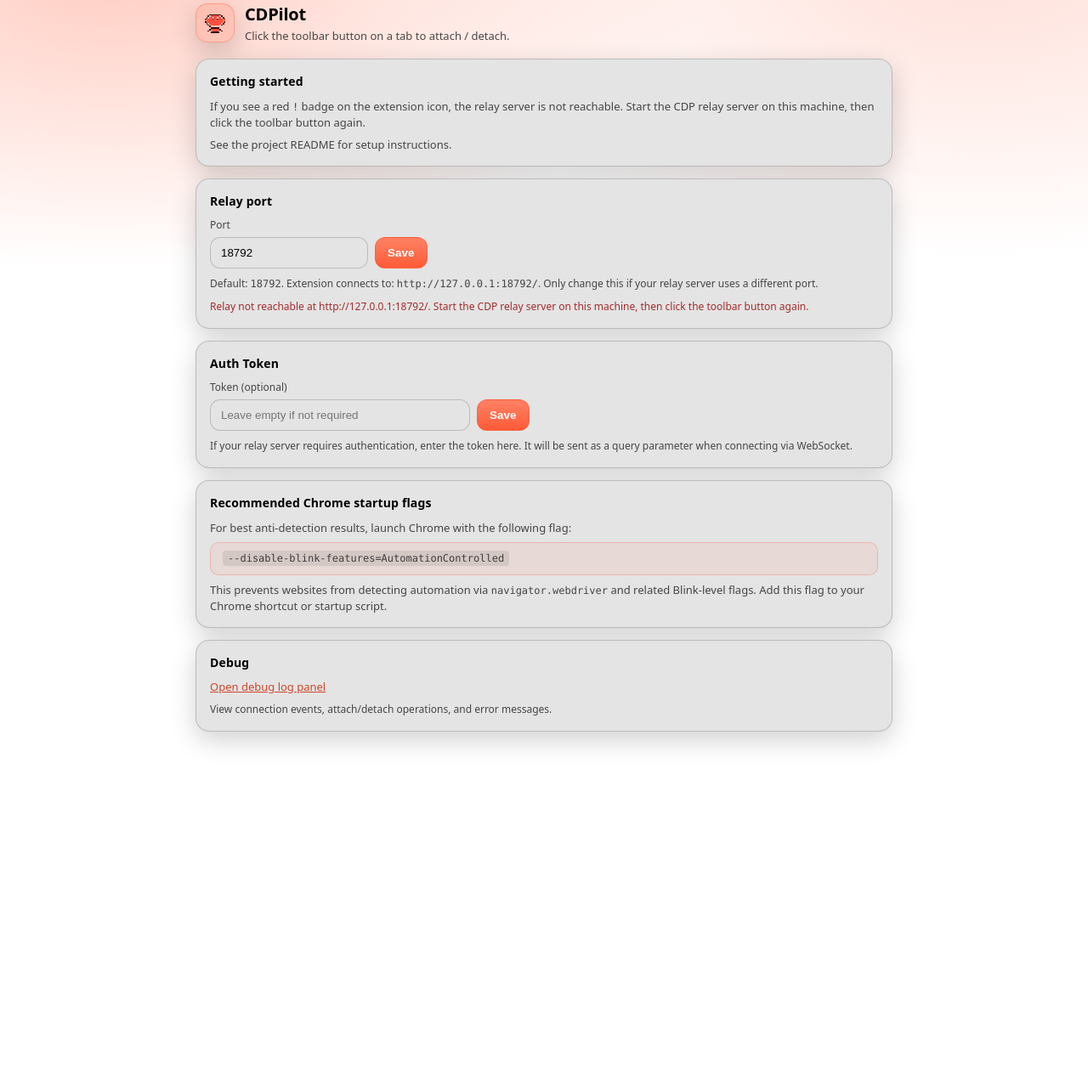
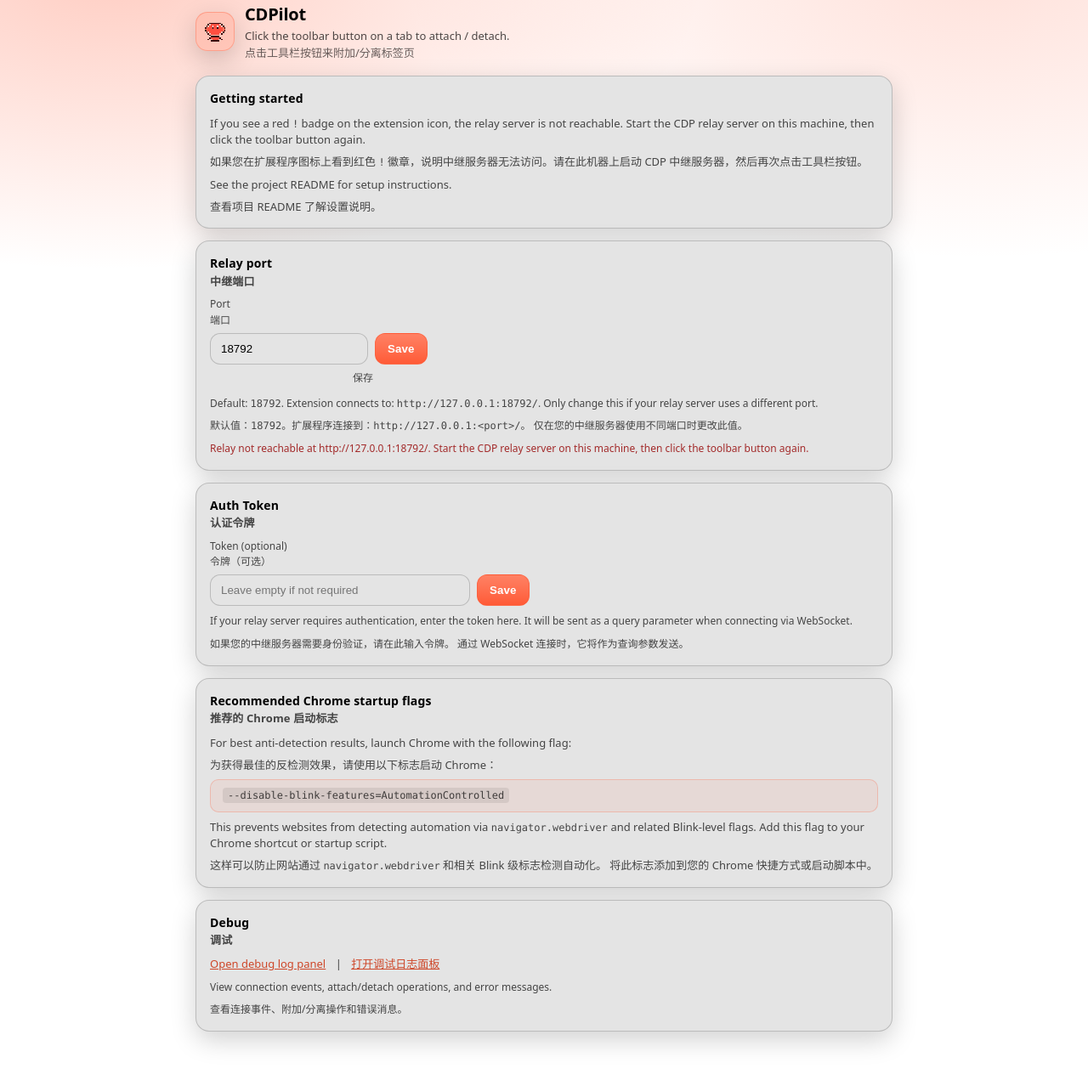
Before and after one commit to wenrongruan/ex, a browser extension: page options.html in a window 1280 px wide. Shown: the part 33-1304 px from the top of the page at 85% size. Before the commit the page ends 978 px from the top, so only its background shows below. Drawn offline with Linux system fonts and the light colour scheme; no server answers.

Commit message:
Add Chinese translations to options page

```diff
--- a/options.html
+++ b/options.html
@@ -182,6 +182,7 @@
         <div>
           <h1>CDPilot</h1>
           <p class="subtitle">Click the toolbar button on a tab to attach / detach.</p>
+          <p class="subtitle" style="color: color-mix(in oklab, canvasText 60%, transparent);">点击工具栏按钮来附加/分离标签页</p>
         </div>
       </header>
 
@@ -192,21 +193,37 @@
             If you see a red <code>!</code> badge on the extension icon, the relay server is not reachable.
             Start the CDP relay server on this machine, then click the toolbar button again.
           </p>
+          <p style="color: color-mix(in oklab, canvasText 70%, transparent);">
+            如果您在扩展程序图标上看到红色 <code>!</code> 徽章，说明中继服务器无法访问。请在此机器上启动 CDP 中继服务器，然后再次点击工具栏按钮。
+          </p>
           <p>
             See the project README for setup instructions.
+          </p>
+          <p style="color: color-mix(in oklab, canvasText 70%, transparent);">
+            查看项目 README 了解设置说明。
           </p>
         </div>
 
         <div class="card">
           <h2>Relay port</h2>
+          <h2 style="color: color-mix(in oklab, canvasText 70%, transparent); font-size: 13px; margin-top: -8px;">中继端口</h2>
           <label for="port">Port</label>
+          <label style="color: color-mix(in oklab, canvasText 70%, transparent); margin-top: -4px;">端口</label>
           <div class="row">
             <input id="port" inputmode="numeric" pattern="[0-9]*" />
             <button id="save" type="button">Save</button>
           </div>
+          <div class="row" style="margin-top: 6px;">
+            <button style="opacity: 0; pointer-events: none; width: 160px;"></button>
+            <div style="font-size: 12px; color: var(--muted);">保存</div>
+          </div>
           <div class="hint">
             Default: <code>18792</code>. Extension connects to: <code id="relay-url">http://127.0.0.1:&lt;port&gt;/</code>.
             Only change this if your relay server uses a different port.
+          </div>
+          <div class="hint" style="color: color-mix(in oklab, canvasText 70%, transparent);">
+            默认值：<code>18792</code>。扩展程序连接到：<code id="relay-url" style="color: color-mix(in oklab, canvasText 70%, transparent);">http://127.0.0.1:&lt;port&gt;/</code>。
+            仅在您的中继服务器使用不同端口时更改此值。
           </div>
           <div class="status" id="status"></div>
         </div>
@@ -214,22 +231,33 @@
         <!-- Stage 6: Auth Token -->
         <div class="card">
           <h2>Auth Token</h2>
+          <h2 style="color: color-mix(in oklab, canvasText 70%, transparent); font-size: 13px; margin-top: -8px;">认证令牌</h2>
           <label for="token">Token (optional)</label>
+          <label style="color: color-mix(in oklab, canvasText 70%, transparent); margin-top: -4px;">令牌（可选）</label>
           <div class="row">
             <input id="token" type="password" class="wide" placeholder="Leave empty if not required" autocomplete="off" />
+            <input id="token-placeholder" type="text" class="wide" style="opacity: 0; position: absolute; pointer-events: none;" value="如果不需要，请留空" disabled />
             <button id="save-token" type="button">Save</button>
           </div>
           <div class="hint">
             If your relay server requires authentication, enter the token here.
             It will be sent as a query parameter when connecting via WebSocket.
           </div>
+          <div class="hint" style="color: color-mix(in oklab, canvasText 70%, transparent);">
+            如果您的中继服务器需要身份验证，请在此输入令牌。
+            通过 WebSocket 连接时，它将作为查询参数发送。
+          </div>
         </div>
 
         <!-- Stage 7: Chrome startup flags (Plan E) -->
         <div class="card">
           <h2>Recommended Chrome startup flags</h2>
+          <h2 style="color: color-mix(in oklab, canvasText 70%, transparent); font-size: 13px; margin-top: -8px;">推荐的 Chrome 启动标志</h2>
           <p>
             For best anti-detection results, launch Chrome with the following flag:
+          </p>
+          <p style="color: color-mix(in oklab, canvasText 70%, transparent);">
+            为获得最佳的反检测效果，请使用以下标志启动 Chrome：
           </p>
           <div class="info-box">
             <code>--disable-blink-features=AutomationControlled</code>
@@ -238,16 +266,26 @@
             This prevents websites from detecting automation via <code>navigator.webdriver</code> and related Blink-level flags.
             Add this flag to your Chrome shortcut or startup script.
           </p>
+          <p style="color: color-mix(in oklab, canvasText 70%, transparent);">
+            这样可以防止网站通过 <code>navigator.webdriver</code> 和相关 Blink 级标志检测自动化。
+            将此标志添加到您的 Chrome 快捷方式或启动脚本中。
+          </p>
         </div>
 
         <!-- Stage 8: Debug log link -->
         <div class="card">
           <h2>Debug</h2>
+          <h2 style="color: color-mix(in oklab, canvasText 70%, transparent); font-size: 13px; margin-top: -8px;">调试</h2>
           <div class="link-row">
             <a href="log.html" target="_blank">Open debug log panel</a>
+            <span style="color: color-mix(in oklab, canvasText 70%, transparent); margin-left: 8px;">|</span>
+            <a href="log.html" target="_blank" style="margin-left: 8px;">打开调试日志面板</a>
           </div>
           <div class="hint">
             View connection events, attach/detach operations, and error messages.
+          </div>
+          <div class="hint" style="color: color-mix(in oklab, canvasText 70%, transparent);">
+            查看连接事件、附加/分离操作和错误消息。
           </div>
         </div>
       </div>
```
